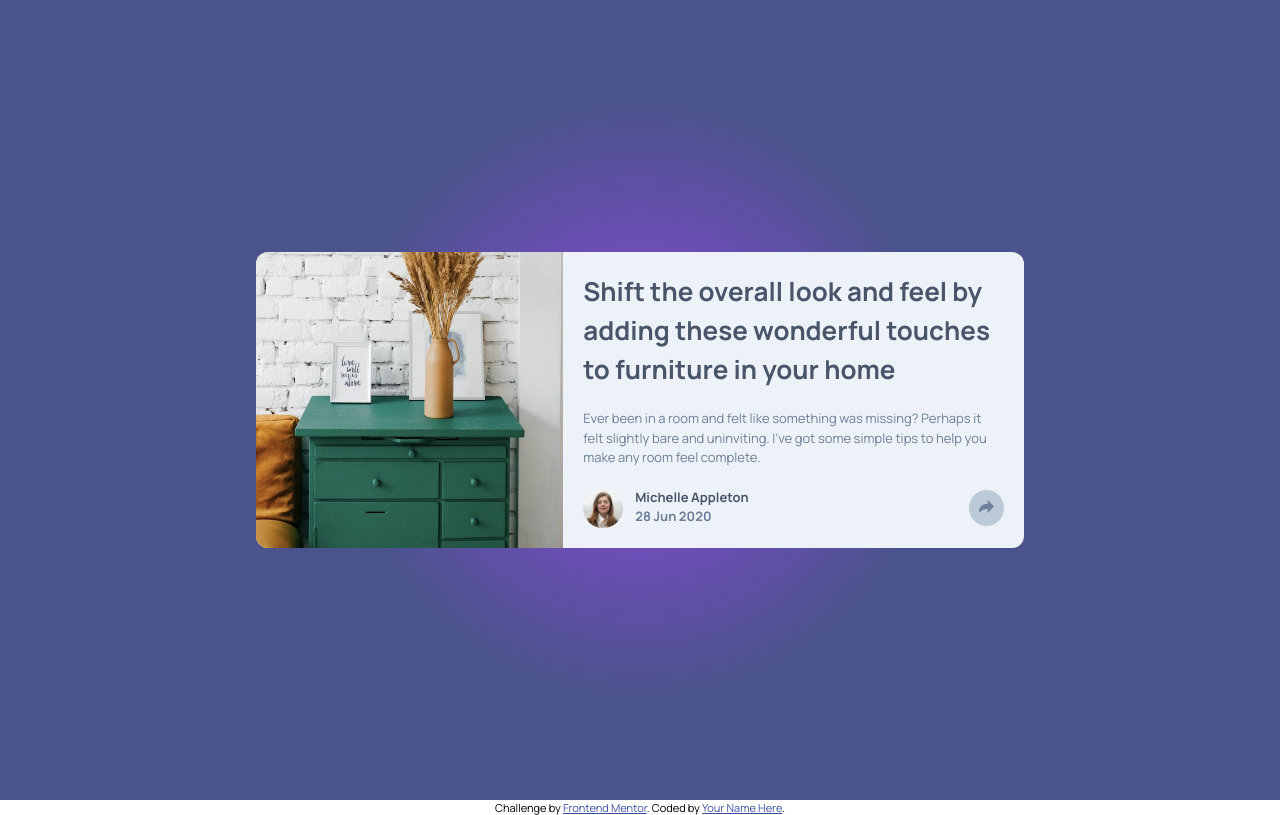
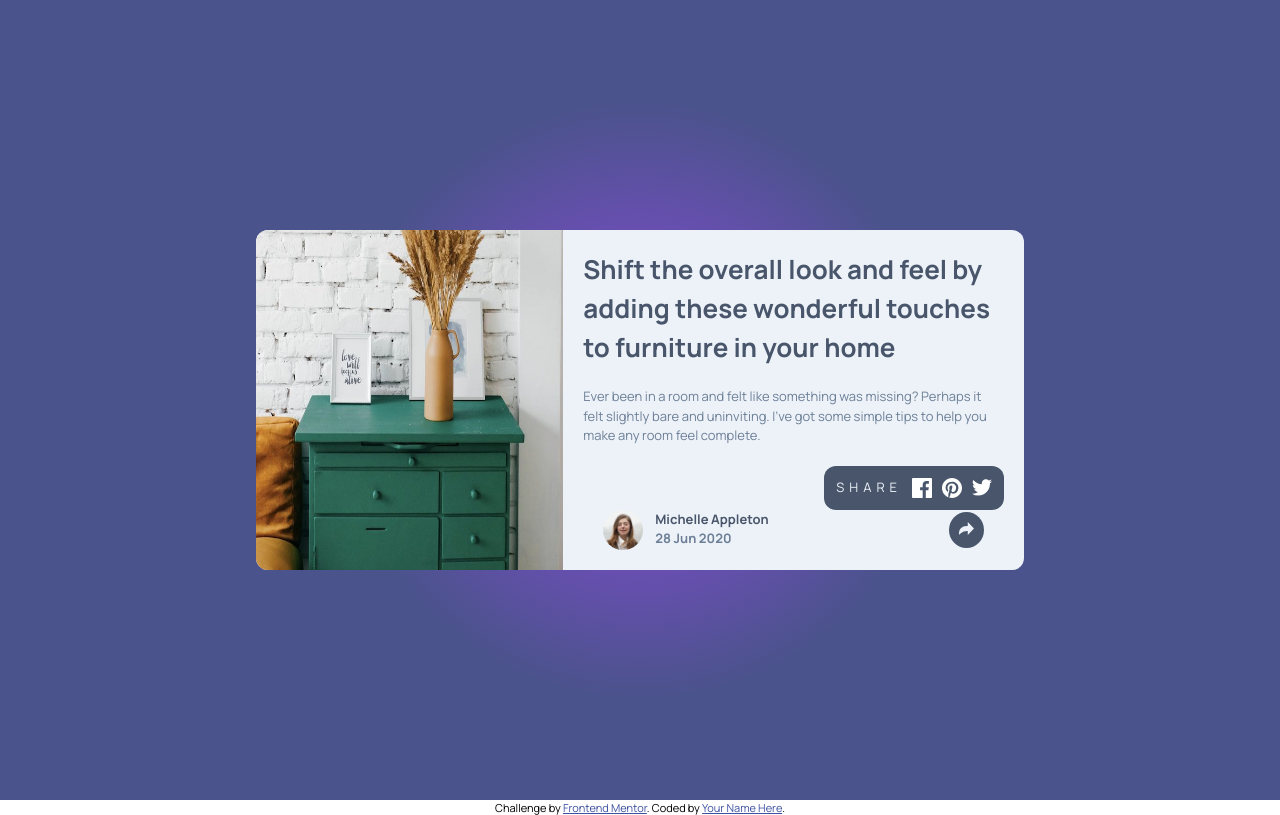
Before and after one commit to Yussif20/article-preview-component-js, a plain HTML site: page index.html in a window 1280 px wide. Both pictures are taken after a click on the button 986 px from the left and 507 px from the top of the page. Drawn offline with Linux system fonts and the light colour scheme.

Commit message:
adding the share content to the desktop version

```diff
--- a/index.html
+++ b/index.html
@@ -35,6 +35,16 @@
             you make any room feel complete.
           </p>
           <div class="card__text--author">
+            <div class="share__info">
+              SHARE
+              <img src="images/icon-facebook.svg" alt="facebook icon" />
+              <img
+                src="images/icon-pinterest.svg"
+                alt="icon-pinterest.svg icon"
+              />
+              <img src="images/icon-twitter.svg" alt="ticon-twitter.svg icon" />
+            </div>
+            <div class="author">
               <div class="author-content">
                 <img
                   class="author-img"
@@ -47,8 +57,13 @@
                 </div>
               </div>
               <button class="share-btn">
-              <img src="./images/icon-share.svg" alt="share icon" />
+                <svg xmlns="http://www.w3.org/2000/svg" width="15" height="13">
+                  <path
+                    d="M15 6.495L8.766.014V3.88H7.441C3.33 3.88 0 7.039 0 10.936v2.049l.589-.612C2.59 10.294 5.422 9.11 8.39 9.11h.375v3.867L15 6.495z"
+                  />
+                </svg>
               </button>
+            </div>
           </div>
         </div>
       </div>
@@ -59,5 +74,6 @@
         >Frontend Mentor</a
       >. Coded by <a href="#">Your Name Here</a>.
     </div>
+    <script defer src="script.js"></script>
   </body>
 </html>
--- /dev/null
+++ b/script.js
@@ -0,0 +1,8 @@
+const shareButton = document.querySelector(".share-btn");
+const shareContent = document.querySelector(".share__info");
+
+
+shareButton.addEventListener("click",()=>{
+    shareContent.classList.toggle("active")
+    shareButton.classList.toggle("active")
+})
--- a/style.css
+++ b/style.css
@@ -56,6 +56,7 @@ body {
     width: 80%;
   }
   @media (max-width: 650px) {
+    text-align: center;
     flex-direction: column;
   }
 }
@@ -83,7 +84,31 @@ body {
   }
 }
 .card__text--author {
+  position: relative;
   width: 100%;
+  display: flex;
+  flex-direction: column;
+}
+.share__info {
+  padding: 1.2rem;
+  border-radius: 1.2rem;
+  letter-spacing: 5px;
+  align-self: flex-end;
+  background-color: var(--color-very-dark-grayish-blue);
+  color: var(--color-light-grayish-blue);
+  top: 0;
+  right: 0;
+  display: flex;
+  align-items: center;
+  gap: 1rem;
+  transition: all 0.3s ease;
+  opacity: 0;
+}
+.share__info.active {
+  opacity: 1;
+}
+.author {
+  padding: 0 2rem;
   display: flex;
   align-items: center;
   justify-content: space-between;
@@ -113,6 +138,15 @@ body {
   &:hover {
     background-color: hsl(212, 26%, 86%);
   }
+  svg {
+    fill: "#6E8098";
+  }
+}
+.share-btn.active {
+  background-color: var(--color-very-dark-grayish-blue);
+  svg {
+    fill: var(--color-light-grayish-blue);
+  }
 }
 .attribution {
   font-size: 11px;
```
Lines whose indentation alone changed are shown as unchanged.
